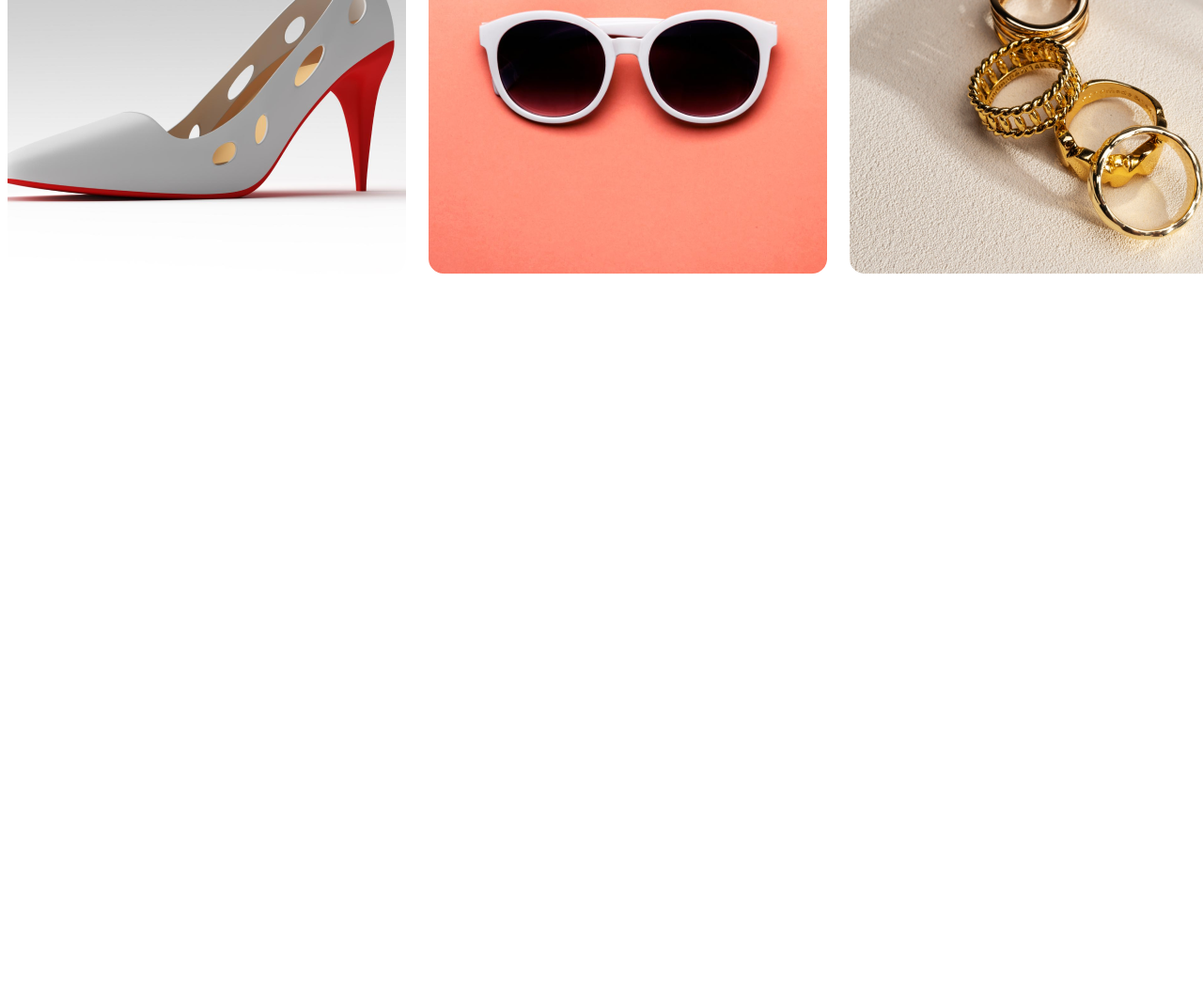
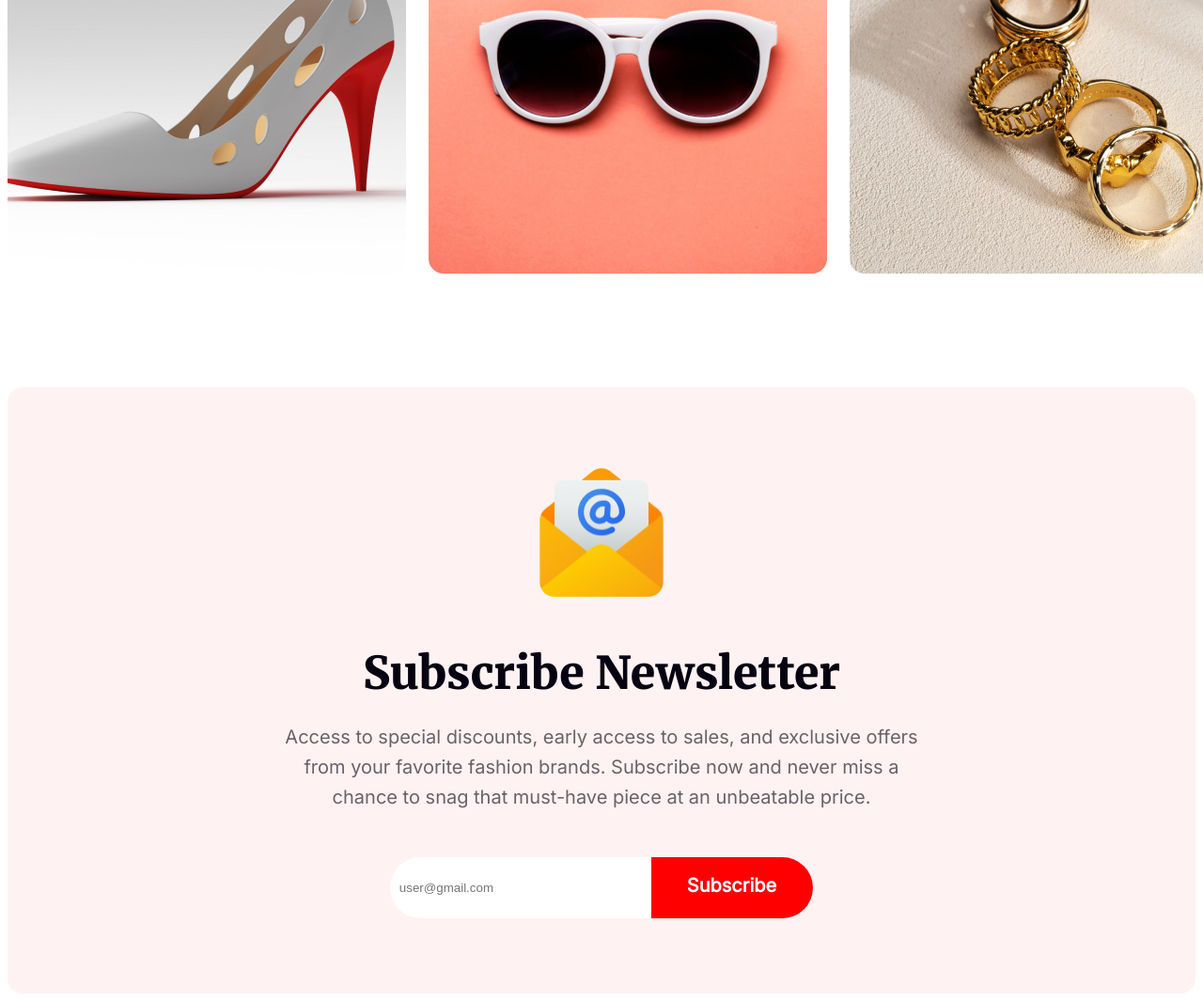
Before and after one commit to linux44gh6/Assainment-1, a plain HTML site: page index.html in a window 1280 px wide. Shown: the part 4245-5310 px from the top of the page at 94% size. Before the commit the page ends 4545 px from the top, so only its background shows below. Drawn offline with Linux system fonts and the light colour scheme.

Commit message:
add subscriber section

```diff
--- a/index.html
+++ b/index.html
@@ -62,6 +62,15 @@
                 <img class="portfolio-item-image" src="resources/Rectangle 8.png" alt="">
             </div>
         </div>
+        <div class="subscriber-section">
+            <div class="subciber-content">
+                <img class="subciber-img" src="resources/Group 61.png" alt="">
+                <h1 class="subciber-title">Subscribe Newsletter</h1>
+                <p class="subscriber-description"> Access to special discounts, early access to sales, and exclusive offers from your favorite fashion brands. Subscribe now and never miss a chance to snag that must-have piece at an unbeatable price.</p>
+                <input class="subciber-email" type="email" name="" id="" placeholder="user@gmail.com">
+                <input class="subciber-btn" type="submit" value="Subscribe">
+            </div>
+        </div>
     </main>
     <footer>
 
--- a/style/style.css
+++ b/style/style.css
@@ -218,3 +218,61 @@ margin-top: 0px;
     line-height: 32px;
     margin-top: 0px;
 }
+.subscriber-section{
+    border-radius: 16px;
+background: rgba(255, 0, 0, 0.05);
+margin-top: 120px;
+padding: 80px;
+}
+.subciber-content{
+   padding: 0px 212px;
+   text-align: center;
+    margin: auto;
+}
+.subciber-img{
+    margin-bottom: 40px;
+    width: 150px;
+height: 150px;
+}
+.subciber-title{
+    color: #070211;
+text-align: center;
+font-family: 'Merriweather';
+font-size: 48px;
+font-weight: 900;
+text-transform: capitalize;
+margin-top: 0px;
+margin-bottom: 22px;
+}
+.subscriber-description{
+    color: rgba(7, 2, 17, 0.60);
+text-align: center;
+font-family: 'Inter';
+font-size: 20px;
+font-weight: 400;
+line-height: 32px;
+margin-bottom: 48px;
+margin-top: 0px;
+}
+.subciber-email{
+    border-radius: 50px;
+    background: #FFF;
+    padding: 25px 100px 25px 10px;
+    border: 0px;
+    width: 50%;
+}
+.subciber-btn{
+    border-radius: 0px 50px 50px 0px;
+background: #F00;
+padding: 18px 39px 23px 38px;
+margin-left: -176px;
+border: 0px;
+color: #FFF;
+text-align: center;
+font-family: 'Inter';
+font-size: 20px;
+font-weight: 600;
+text-transform: capitalize;
+margin-top: 0px;
+
+}
```
